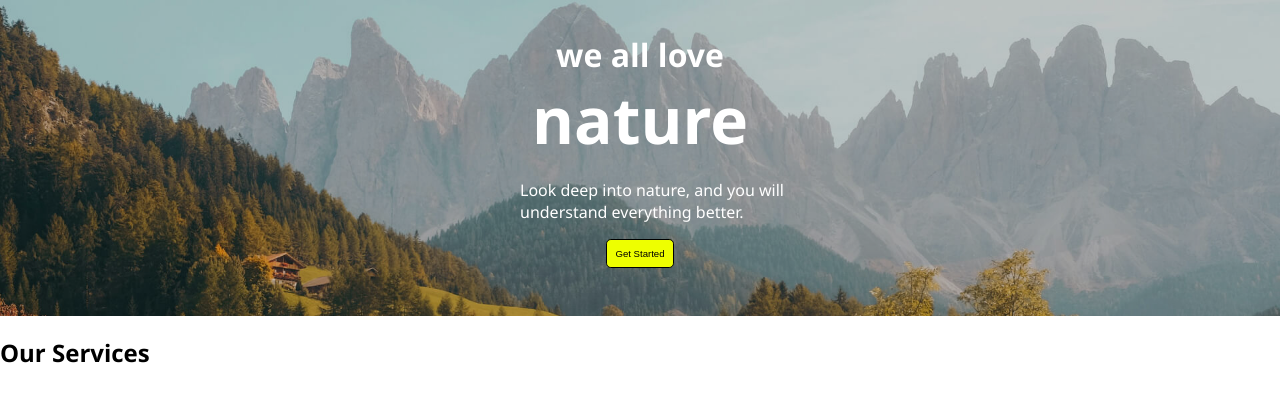
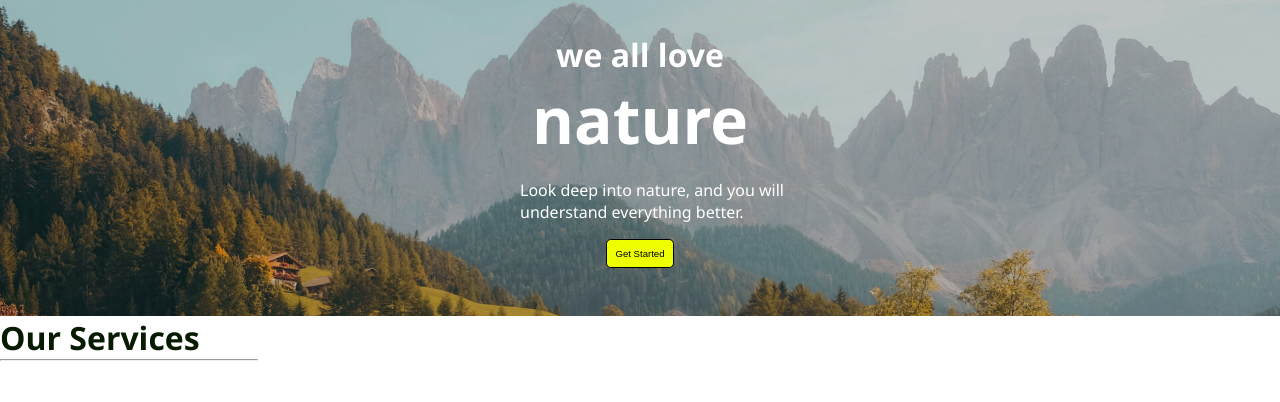
Before and after one commit to JJavier-Moreno/proyectosHTML-CSS, a plain HTML site: page natureWeb/index.html in a window 1280 px wide. Shown: the part 72-474 px from the top of the page. Drawn offline with Linux system fonts and the light colour scheme.

```diff
--- a/base-vite-project-sass/sass/style.scss
+++ b/base-vite-project-sass/sass/style.scss
@@ -6,8 +6,3 @@
 @import "./pages/pages";
 @import "./themes/themes";
 @import "settings";
-
-
-body {
-    background-color: orange;
-}
--- a/natureWeb/css/styles.css
+++ b/natureWeb/css/styles.css
@@ -76,3 +76,17 @@
     text-align: start;
     margin-left: 5rem;
 }
+
+
+main .services h2 {
+    color: #061b00;
+    font-size: 2rem;
+    margin: 0;
+    padding: 0;
+}
+
+main .services hr {
+    padding: 0;
+    margin: 0;
+    width: 20%;
+}
--- a/natureWeb/index.html
+++ b/natureWeb/index.html
@@ -30,8 +30,9 @@
     </header>
 
     <main>
-        <section>
+        <section class="services">
             <h2>Our Services</h2>
+            <hr>
         </section>
     </main>
 
```
